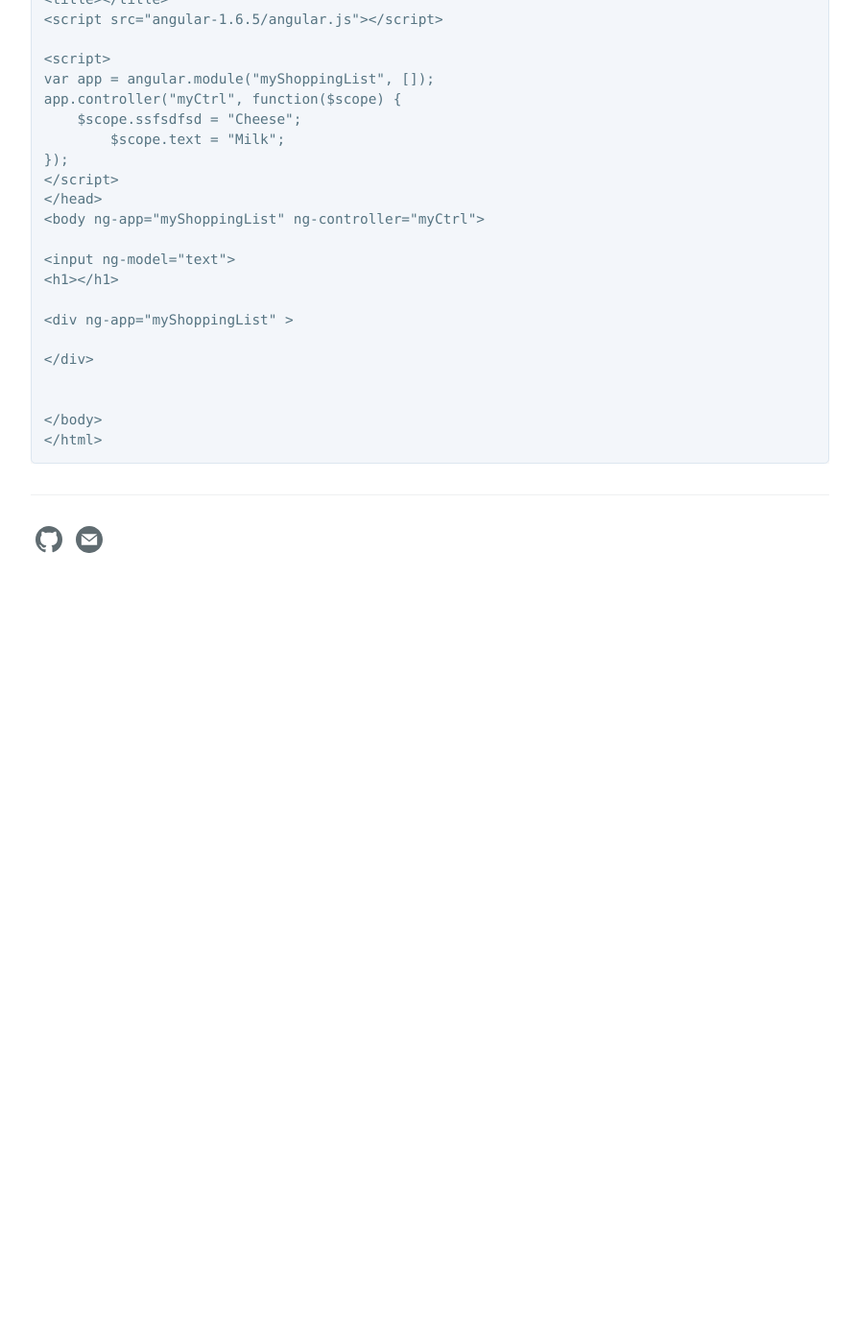
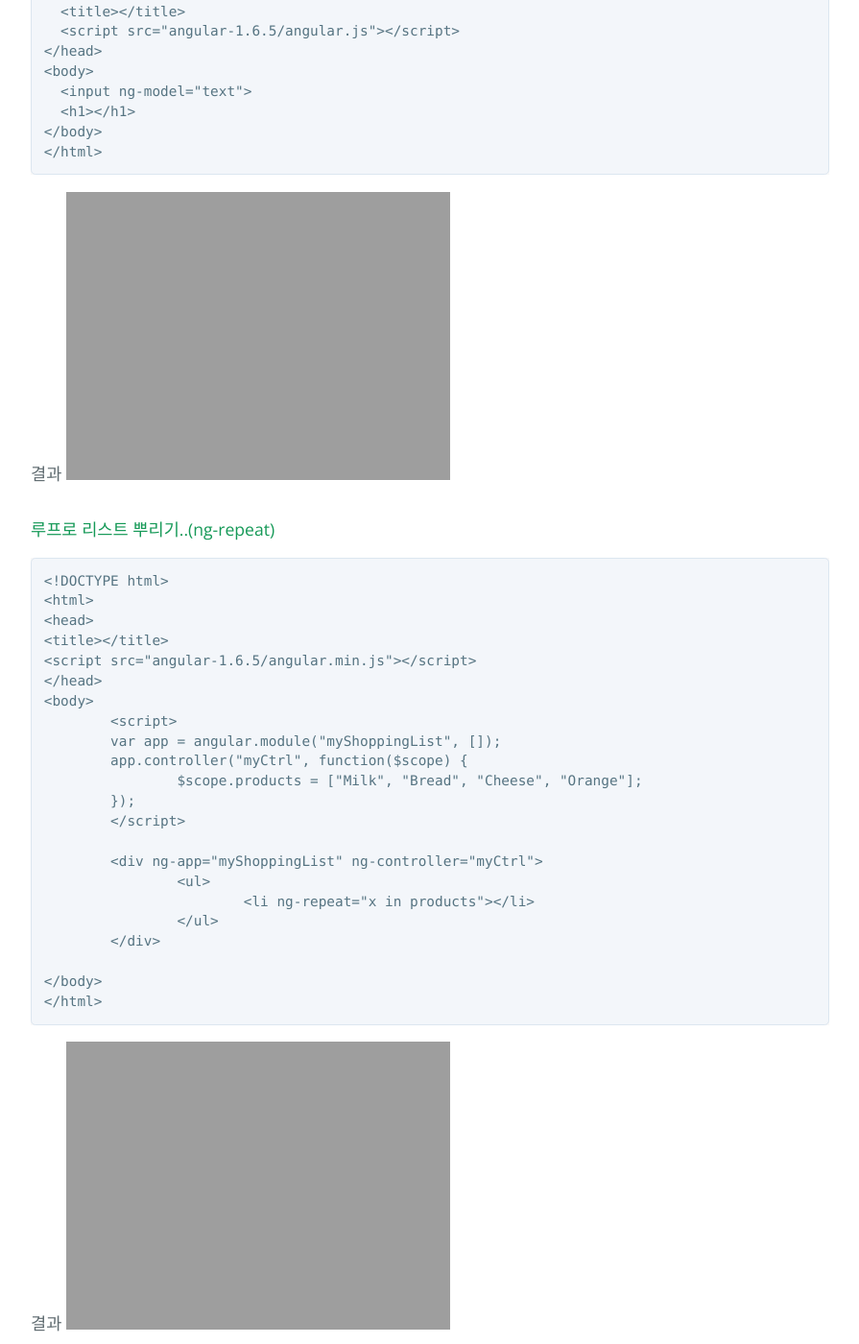
Before and after one commit to zzingyuna/test_site.github.io, a Jekyll site: the page built from _posts/2017-08-04-angularjs.md, in a window 1280 px wide and 1400 px high, scrolled down 600 px. Shown: the whole window at 96% size, without its empty margins (192-1087 px from the left). Built offline with Jekyll 4.4.1, drawn with Linux system fonts in a browser that asks for light colours; before the commit the page ends 1230 px from its top, so only the background shows below that; some of the changed text lies outside the part shown.

Commit message:
Update 2017-08-04-angularjs.md

````diff
--- a/_posts/2017-08-04-angularjs.md
+++ b/_posts/2017-08-04-angularjs.md
@@ -4,33 +4,99 @@
 
 # angularJS 공부
 
-한번 해보자..
+#### input박스에 쓰는데로 나타나게..(ng-model)
+
+```
+<!DOCTYPE html>
+<html ng-app>
+<head>
+  <title></title>
+  <script src="angular-1.6.5/angular.js"></script>
+</head>
+<body>
+  <input ng-model="text">
+  <h1>{{text}}</h1>
+</body>
+</html>
+```
+결과 ![alt text](https://zzingyuna.github.io/image/angular_study1.JPG)
+
+
+
+#### 루프로 리스트 뿌리기..(ng-repeat)
 
 ```
 <!DOCTYPE html>
 <html>
 <head>
 <title></title>
-<script src="angular-1.6.5/angular.js"></script>
+<script src="angular-1.6.5/angular.min.js"></script>
+</head>
+<body>
+	<script>
+	var app = angular.module("myShoppingList", []);
+	app.controller("myCtrl", function($scope) {
+		$scope.products = ["Milk", "Bread", "Cheese", "Orange"];
+	});
+	</script>
 
-<script>
-var app = angular.module("myShoppingList", []);
-app.controller("myCtrl", function($scope) {
-    $scope.ssfsdfsd = "Cheese";
-	$scope.text = "Milk";
-});
-</script>
-</head>
-<body ng-app="myShoppingList" ng-controller="myCtrl">
-
-<input ng-model="text">
-<h1>{{text}}</h1>
-
-<div ng-app="myShoppingList" >
-{{ssfsdfsd}}
-</div>
-
+	<div ng-app="myShoppingList" ng-controller="myCtrl">
+		<ul>
+			<li ng-repeat="x in products">{{x}}</li>
+		</ul>
+	</div>
 
 </body>
 </html>
 ```
+결과 ![alt text](https://zzingyuna.github.io/image/angular_study2.JPG)
+
+
+
+#### input박스에 입력한 내용이 포함된 내용 뿌리기..(ng-repeat)
+
+```
+<!DOCTYPE html>
+<html>
+<head>
+<title></title>
+	<script src="angular-1.6.5/angular.js"></script>
+	<script>
+	var app = angular.module("study3", []);
+	app.controller("PhoneListController", function($scope) {
+		$scope.phones=[
+			{
+				"name":"Nexus S",
+				"snippet":"Fast just got faster with Nexus S."
+			},
+			{
+				"name":"Motorola XOOM with Wi-fi",
+				"snippet":"The Next, Next Generation tablet."
+			},
+			{
+				"name":"MOTOROLA XOOM",
+				"snippet":"The Next, Next Generation tablet."
+			}
+		];
+		$scope.title = "Search Model..";
+	});
+	</script>
+</head>
+<body ng-app="study3" ng-controller="PhoneListController">
+
+	<h1>{{title}}</h1>
+
+	<input type="text" ng-model="searchKeyword"/>
+
+	<ul>
+		<li ng-repeat="phone in phones | filter:searchKeyword">
+			이름 : {{phone.name}}<br/>
+			설명 : {{phone.snippet}}
+		</li>
+	</ul>
+
+</body>
+</html>
+```
+결과 ![alt text](https://zzingyuna.github.io/image/angular_study3_1.JPG)
+검색어를 입력하면.. ![alt text](https://zzingyuna.github.io/image/angular_study3_2.JPG)
````
